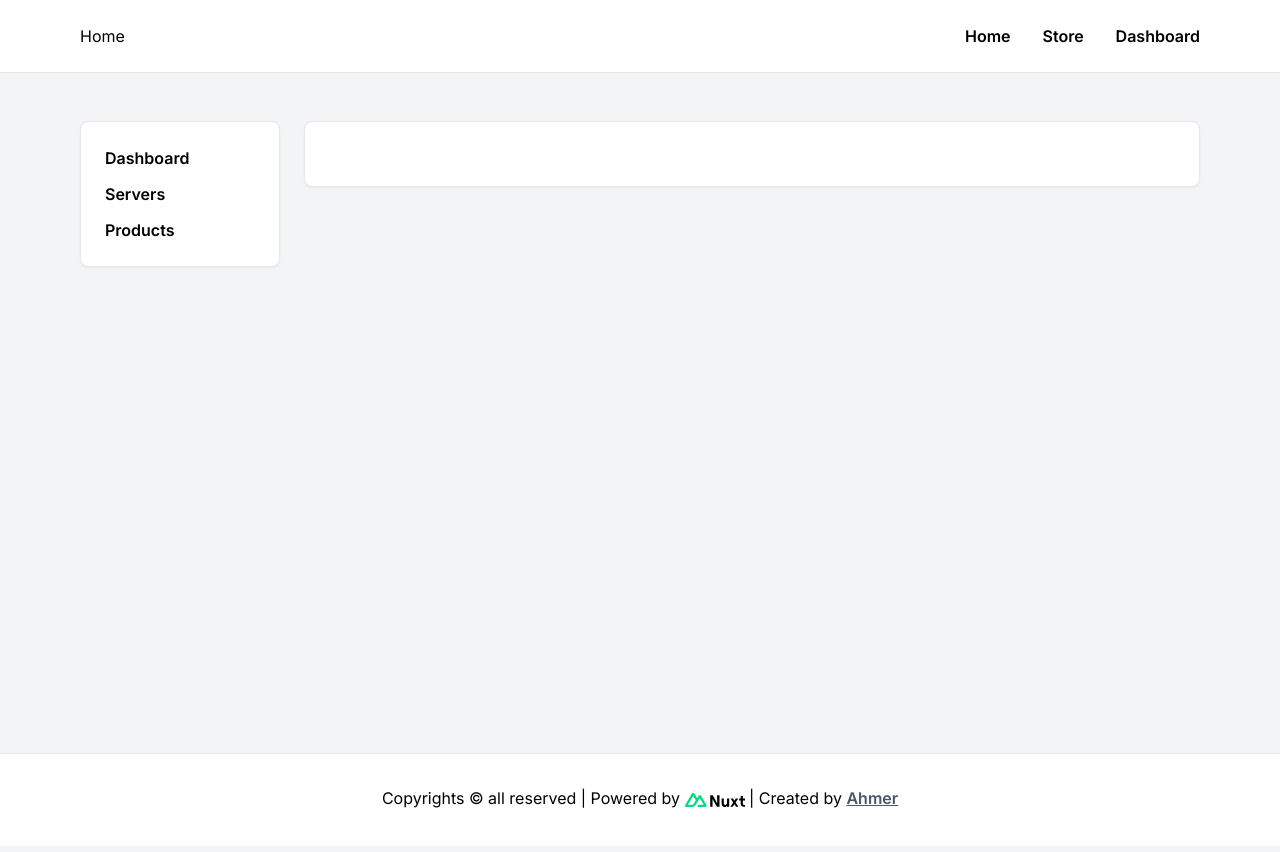
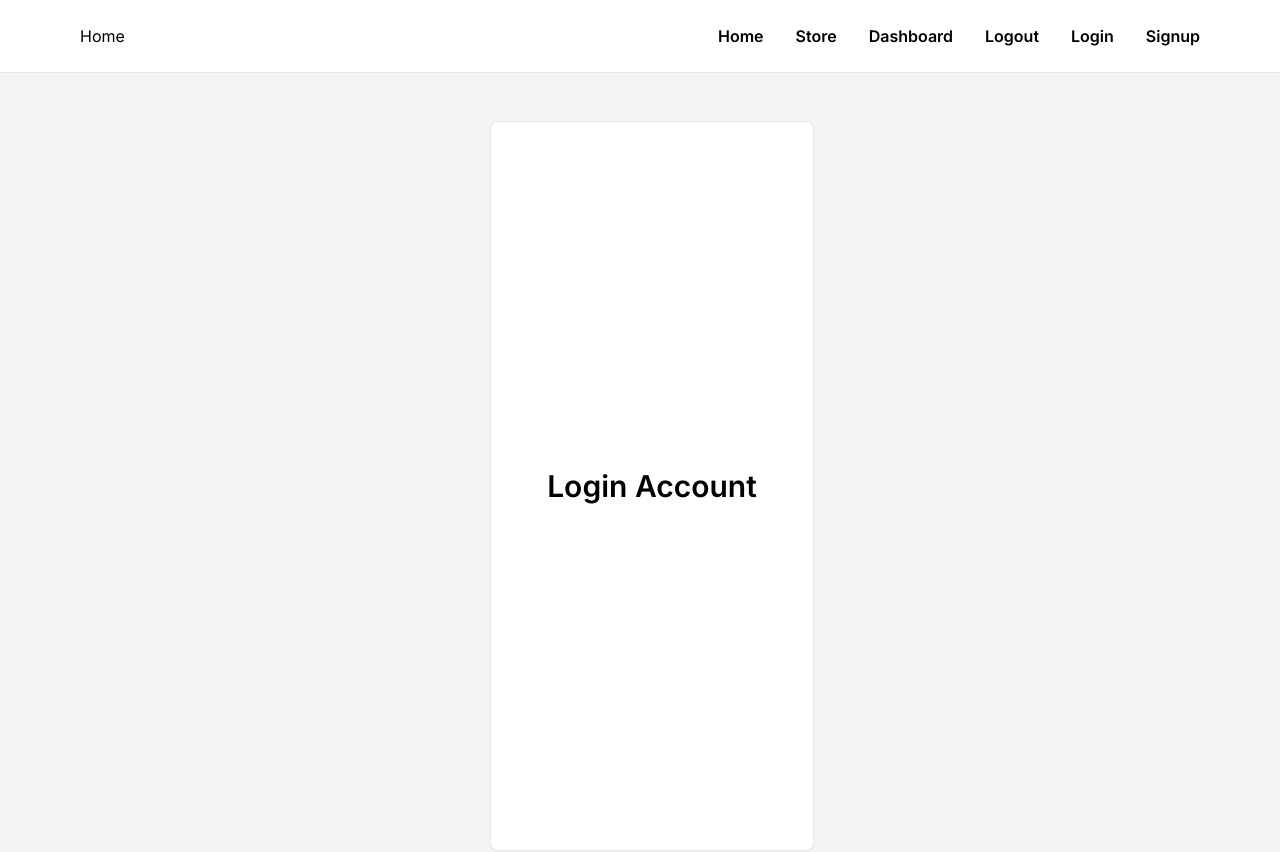
Before and after one commit to webmentordev/rust_donation_system, a Nuxt app: page /auth/signup in a window 1280 px wide. Shown: the top 852 px of the page. Built offline with nearby package versions, Linux system fonts and the light colour scheme.

Commit message:
login & logout

```diff
--- a/components/Navbar.vue
+++ b/components/Navbar.vue
@@ -5,8 +5,47 @@
             <ul class="flex items-center font-semibold">
                 <nuxt-link class="ml-8" to="/">Home</nuxt-link>
                 <nuxt-link class="ml-8" to="/store">Store</nuxt-link>
-                <nuxt-link class="ml-8" to="/dashboard">Dashboard</nuxt-link>
+                <nuxt-link v-if="auth" class="ml-8" to="/dashboard">Dashboard</nuxt-link>
+                <button v-if="auth" @click="logoutHandler" class="ml-8">Logout</button>
+                <nuxt-link class="ml-8" to="/auth/login">Login</nuxt-link>
+                <nuxt-link class="ml-8" to="/auth/signup">Signup</nuxt-link>
             </ul>
         </div>
     </nav>
 </template>
+
+<script setup>
+    import axios from 'axios';
+    axios.defaults.withCredentials = true;
+
+    const config = useRuntimeConfig();
+    axios.defaults.baseURL = config.public.url
+
+    const auth = useAuthState();
+    const authState = ref(false);
+
+    onMounted(() => {
+        const cookie = useCookie('token');
+        if(cookie){
+            auth.value = cookie
+            authState.value = true
+        }
+    })
+    const logoutHandler = () => {
+        const product = { name: 'Logged Out' };
+        axios.get('/sanctum/csrf-cookie')
+        .then(() => {
+            axios.post('/api/logout', product, {
+                headers: {
+                    'Authorization': 'Bearer ' + auth.value
+                }
+            }).then(() => {
+                auth.value = null;
+                authState.value = false;
+                useRouter().push('/auth/login');
+            })
+        }).catch((error) => {
+            error.response.data.message
+        });
+    }
+</script>
--- /dev/null
+++ b/composables/state.js
@@ -0,0 +1 @@
+export const useAuthState = () => useState('usestate', () => null)
--- a/layouts/custom.vue
+++ b/layouts/custom.vue
@@ -1,7 +1,7 @@
 <template>
     <NuxtLoadingIndicator />
     <Navbar />
-    <div class="flex max-w-6xl m-auto py-12 px-12 min-h-[85vh] h-full">
+    <div class="flex w-fit m-auto py-12 px-12 min-h-[85vh] h-full">
         <div class="bg-white p-8 h-fit rounded-lg shadow-sm border border-gray-200 ml-6 w-full">
             <slot />
         </div>
--- /dev/null
+++ b/pages/auth/login.vue
@@ -0,0 +1,68 @@
+<template>
+    <section class="w-full">
+        <div class="max-w-2xl w-fit m-auto px-4">
+            <div class="w-full p-6 bg-white rounded-lg">
+                <h1 class="text-3xl font-semibold mb-6">Login Account</h1>
+                <form @submit.prevent="loginHandler" class="flex flex-col">
+                <div class="w-full mr-2 mb-3">
+                    <Label text="Email Address" />
+                    <Input type="email" placeholder="Email Address" v-model="email" required />
+                </div>
+                <div class="w-full mb-3">
+                    <Label text="Password" />
+                    <Input type="password" placeholder="Password" v-model="password" required />
+                </div>
+                <div class="w-full">
+                    <Button type="submit" text="Login Now"/>
+                </div>
+            </form>
+            </div>
+        </div>
+    </section>
+</template>
+
+<script setup>
+    import axios from 'axios';
+    axios.defaults.withCredentials = true;
+
+    const config = useRuntimeConfig();
+    axios.defaults.baseURL = config.public.url;
+
+
+    definePageMeta({
+        layout: 'custom',
+        middleware: 'guest'
+    })
+
+    const email = ref("");
+    const password = ref("");
+
+    const token = useCookie('token');
+    const state = useAuthState();
+
+    onMounted(() => {
+        if(state.value){
+            useRouter().push('/dashboard');
+        }
+    })
+
+    const loginHandler = () => {
+        const formData = {
+            email: email.value,
+            password: password.value
+        }
+        axios.get('/sanctum/csrf-cookie')
+        .then(() => {
+            axios.post('/api/login', formData, {
+            }).then((result) => {
+                token.value = result.data.token;
+                state.value = result.data.token;
+                useRouter().push('/dashboard');
+            }).catch((error) => {
+                console.log(error);
+            });
+        }).catch((error) => {
+            console.log(error.response.data.message)
+        });
+    }
+</script>
--- /dev/null
+++ b/pages/auth/signup.vue
@@ -0,0 +1,13 @@
+<template>
+    <section class="w-full flex items-center h-[83vh]">
+        <div class="max-w-2xl m-auto p-6 bg-white rounded-lg">
+            <h1 class="text-3xl font-semibold">Login Account</h1>
+        </div>
+    </section>
+</template>
+
+<script setup>
+    definePageMeta({
+        layout: 'custom'
+    })
+</script>
--- a/pages/dashboard/index.vue
+++ b/pages/dashboard/index.vue
@@ -3,3 +3,9 @@
         <h1 class="text-3xl font-semibold pb-3 border-b border-gray-100">Welcome to Dashboard 👋</h1>
     </section>
 </template>
+
+<script setup>
+    definePageMeta({
+        middleware: 'auth'
+    })
+</script>
```
Also changed, not shown: middleware/auth.js (added, +9 -0 lines), middleware/guest.js (added, +9 -0 lines), 1 other file (tests, documents, lock files or other folders).
